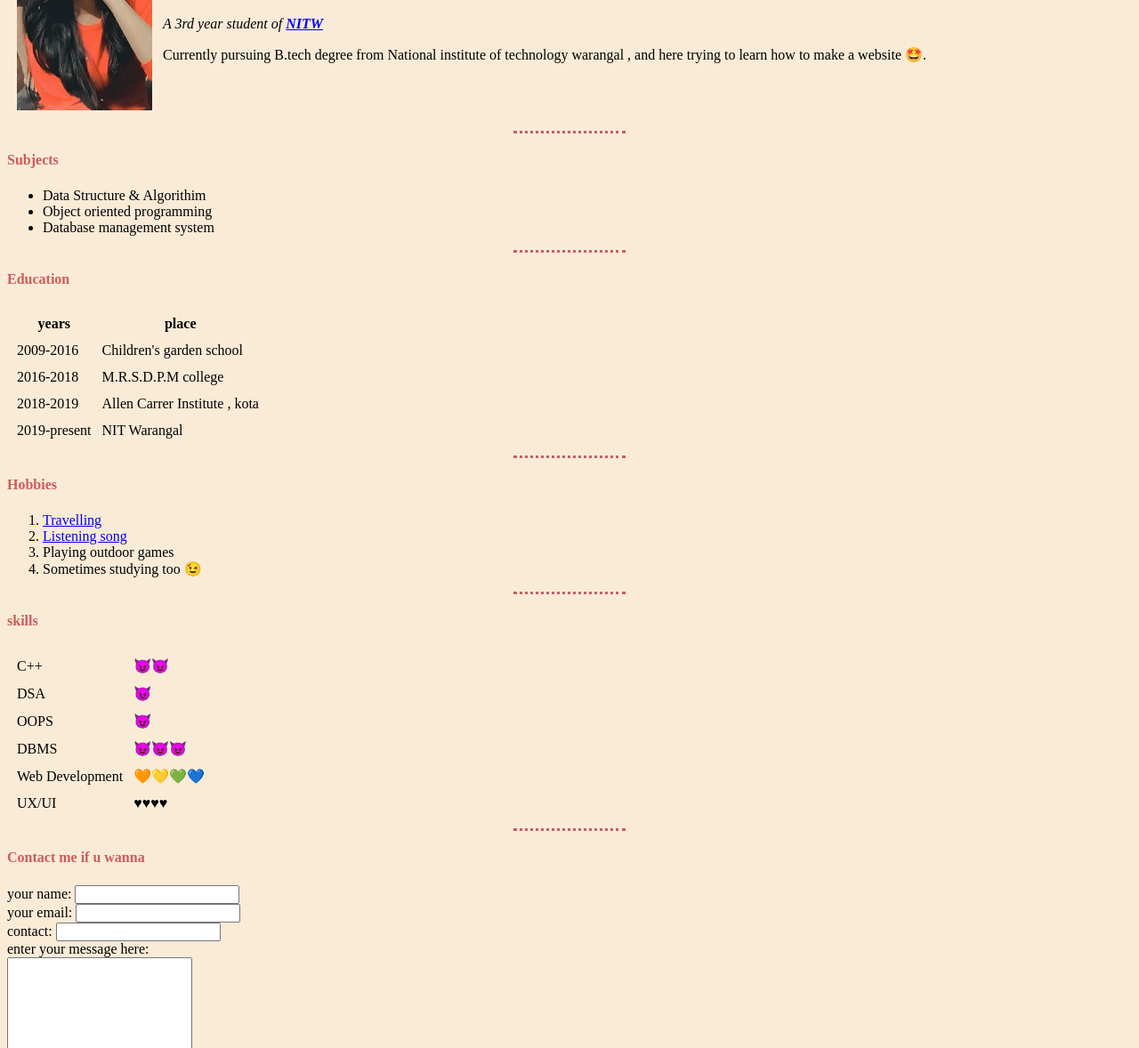
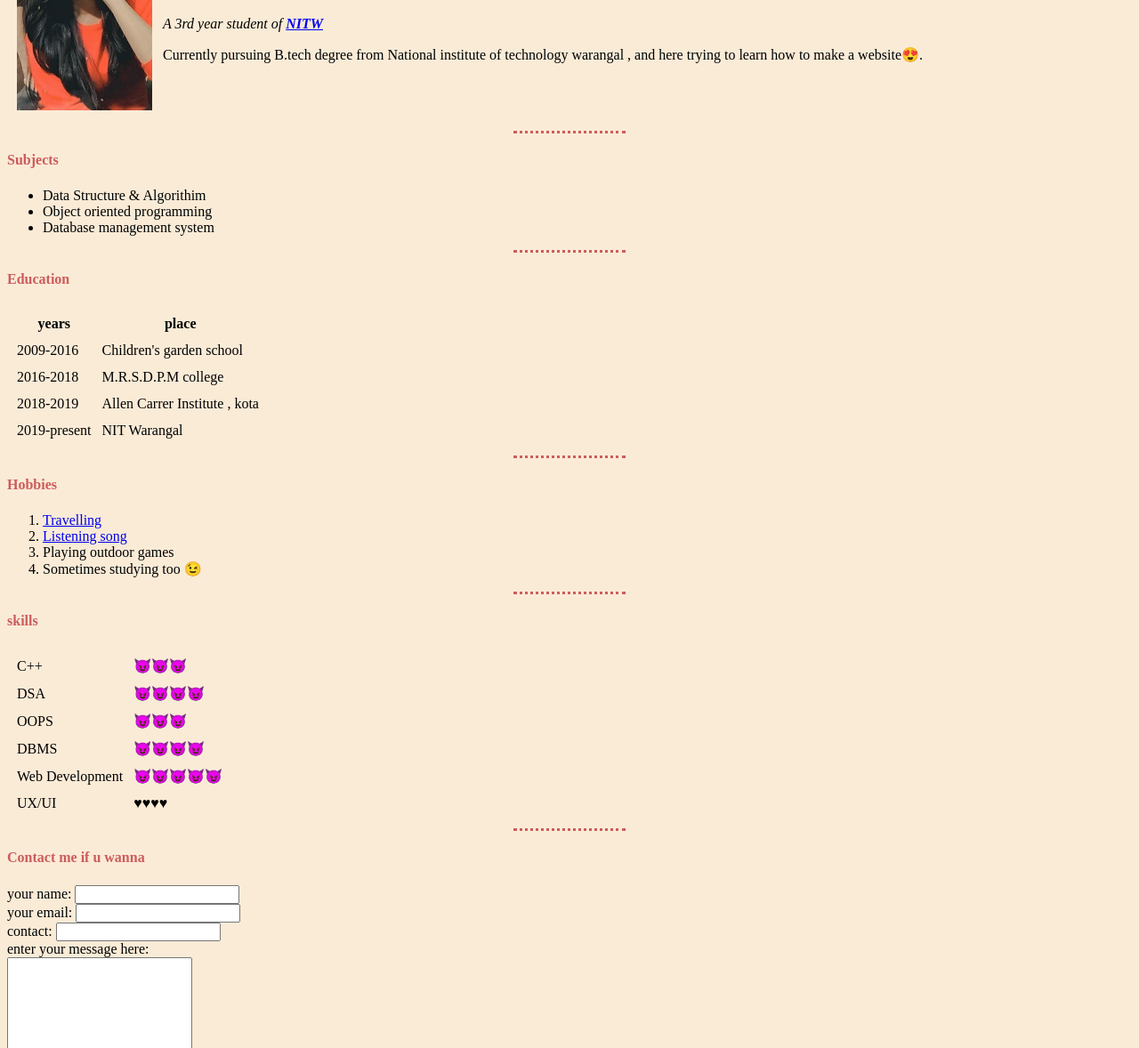
Before and after one commit to rimpal1801/RR-cv, a plain HTML site: page index.html in a window 1280 px wide. Shown: the part 122-1300 px from the top of the page at 89% size. Drawn offline with Linux system fonts and the light colour scheme.

Commit message:
Update index.html

```diff
--- a/index.html
+++ b/index.html
@@ -33,7 +33,7 @@
 </td>
 <td><h1> Rimpal Kumari Rai</h1>
     <p><em>A 3rd year student of<strong> <a href="https://nitw.ac.in">NITW</a> </strong></em></p>
-  <p> Currently pursuing B.tech degree from National institute of technology warangal , and here trying to learn how to make a website 🤩. </p></td>
+  <p> Currently pursuing B.tech degree from National institute of technology warangal , and here trying to learn how to make a website😍. </p></td>
 
   </table>
 
@@ -83,26 +83,26 @@
   <table cellspacing = 10>
 <tr>
   <td>C++</td>
-  <td>😈😈</td>
+  <td>😈😈😈</td>
 </tr>
 <tr>
   <td>DSA</td>
-  <td>😈</td>
+  <td>😈😈😈😈</td>
 </tr>
 <tr>
   <td>OOPS</td>
   </td></td>
-  <td>😈</td>
+  <td>😈😈😈</td>
 
 </tr>
 <tr>
   <td>DBMS</td>
-  <td>😈😈😈</td>
+  <td>😈😈😈😈</td>
 
 </tr>
 <tr>
   <td>Web Development</td>
-  <td>🧡💛💚💙</td>
+  <td>😈😈😈😈😈</td>
 </tr>
 <tr>
   <td>UX/UI</td>
```
